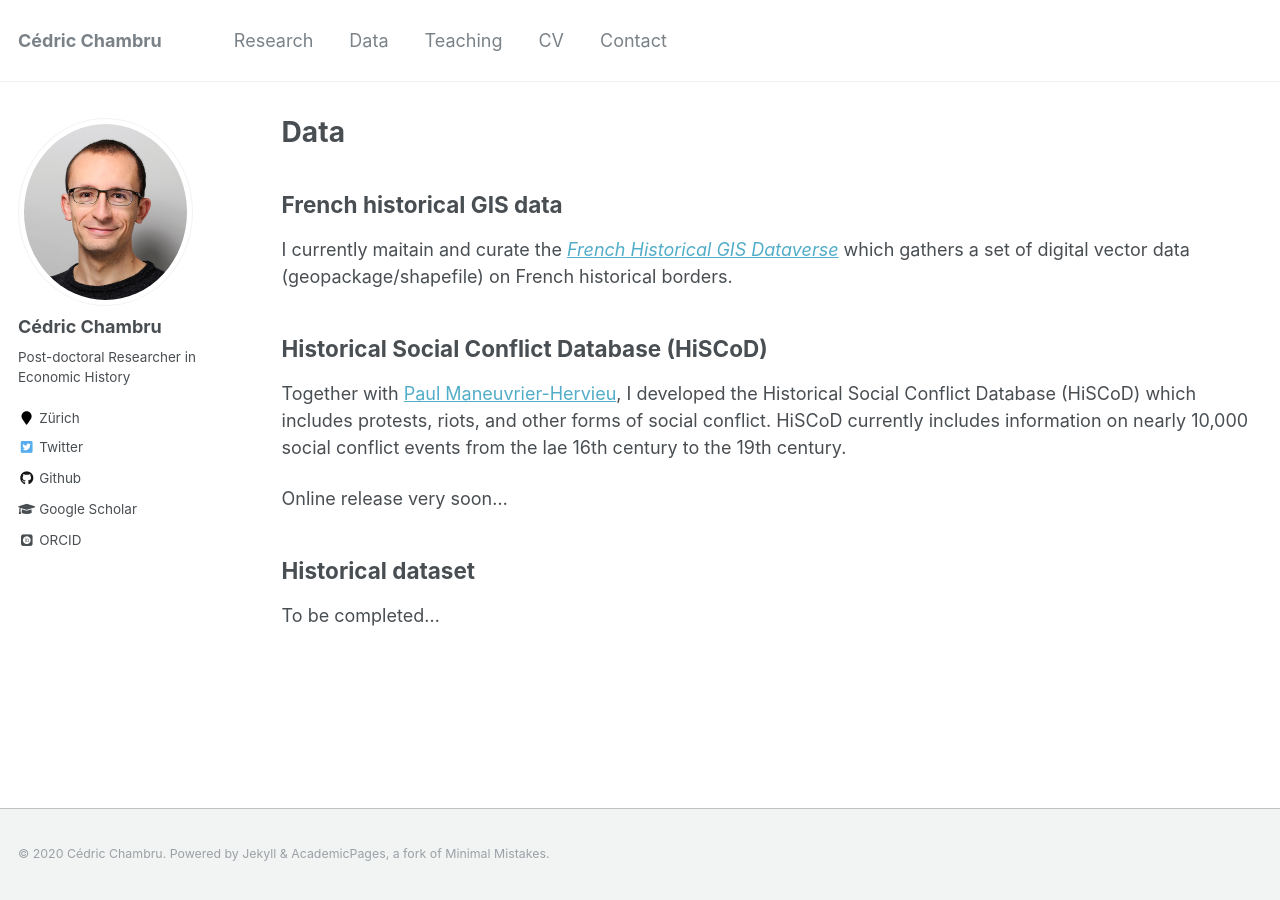
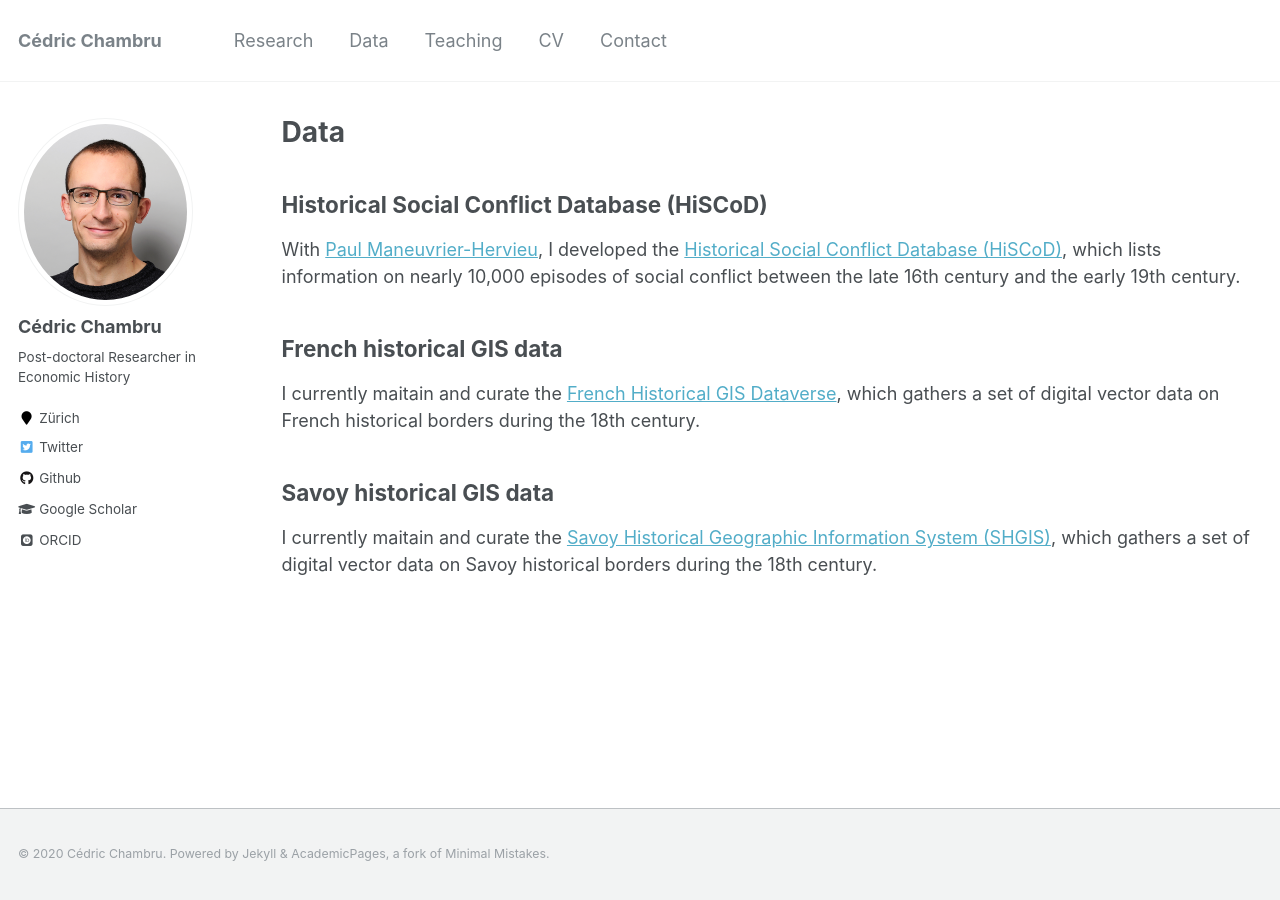
Before and after one commit to CedricChambru/CedricChambru.github.io, a Jekyll site: the page built from _pages/dataset.md, in a window 1280 px wide. Built offline with Jekyll 4.4.1, drawn with Linux system fonts in a browser that asks for light colours; some web fonts are replaced.

Commit message:
Update dataset.md

```diff
--- a/_pages/dataset.md
+++ b/_pages/dataset.md
@@ -18,16 +18,15 @@ tags:
   - 19th century
 ---
 
+## Historical Social Conflict Database (HiSCoD)
+
+With [Paul Maneuvrier-Hervieu](https://paulmaneuvrierhervieu.github.io/), I developed the [Historical Social Conflict Database (HiSCoD)](https://www.unicaen.fr/hiscod/?locale=en), which lists information on nearly 10,000 episodes of social conflict between the late 16th century and the early 19th century.
+
 ## French historical GIS data
 
-I currently maitain and curate the [_French Historical GIS Dataverse_](https://dataverse.harvard.edu/dataverse/french-historical-gis) which gathers a set of digital vector data (geopackage/shapefile) on French historical borders.
+I currently maitain and curate the [French Historical GIS Dataverse](https://dataverse.harvard.edu/dataverse/french-historical-gis), which gathers a set of digital vector data on French historical borders during the 18th century.
 
-## Historical Social Conflict Database (HiSCoD)
 
-Together with [Paul Maneuvrier-Hervieu](https://paulmaneuvrierhervieu.com/), I developed the Historical Social Conflict Database (HiSCoD) which includes protests, riots, and other forms of social conflict. HiSCoD currently includes information on nearly 10,000 social conflict events from the lae 16th century to the 19th century.
+## Savoy historical GIS data
 
-Online release very soon...
-
-## Historical dataset
-
-To be completed...
+I currently maitain and curate the [Savoy Historical Geographic Information System (SHGIS)](https://doi.org/10.7910/DVN/XHNKD3), which gathers a set of digital vector data on Savoy historical borders during the 18th century.
```
